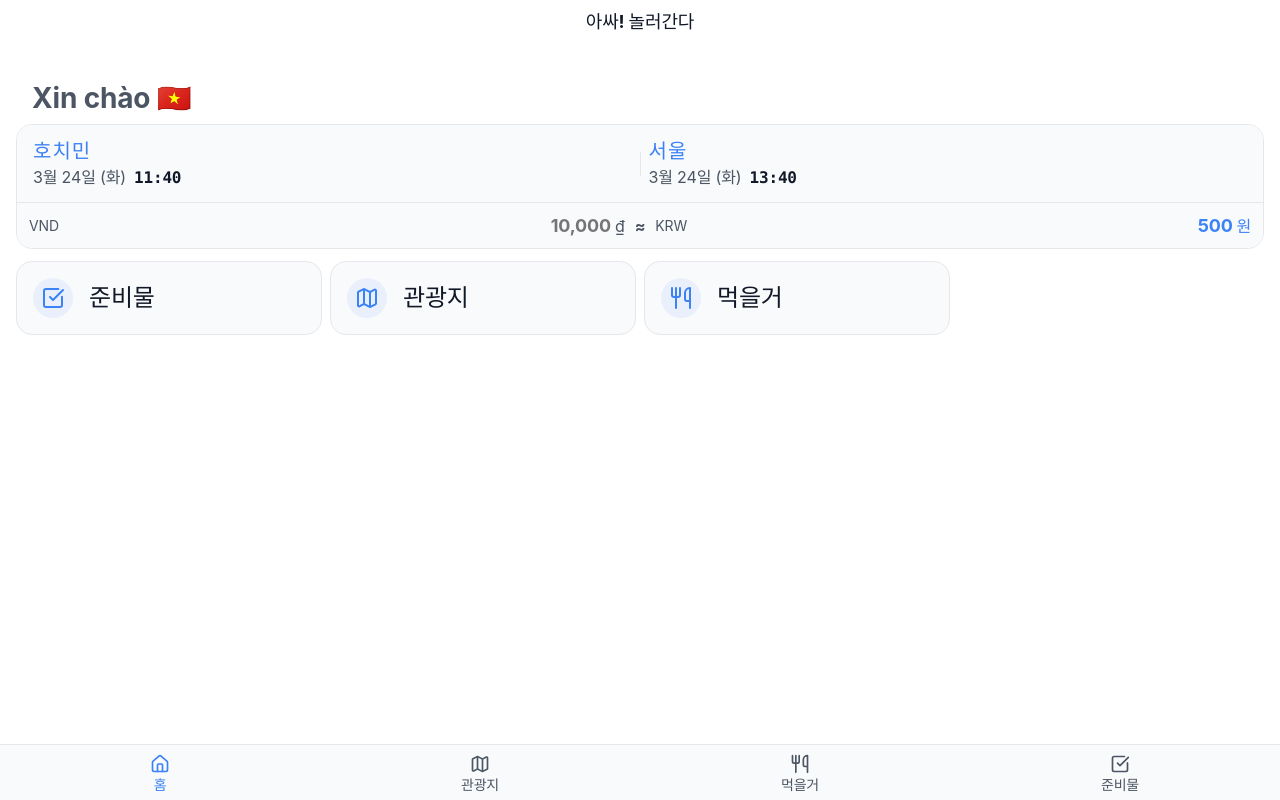
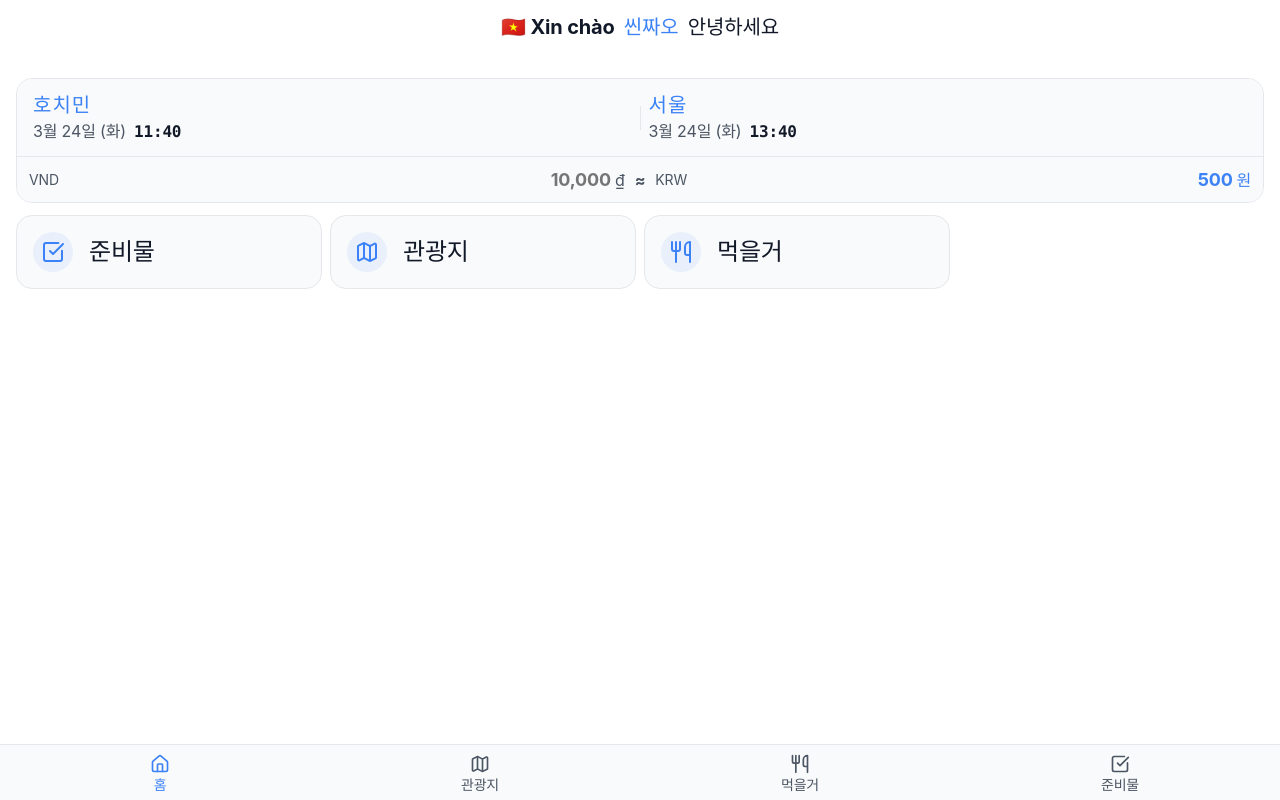
Before and after one commit to gowildyj/guidebook, a React (Vite) app: page /#/ in a window 1280 px wide. Built offline with nearby package versions, Linux system fonts and the light colour scheme.

Commit message:
top header edit

```diff
--- a/src/components/Layout/MainLayout.jsx
+++ b/src/components/Layout/MainLayout.jsx
@@ -13,7 +13,7 @@ import { tripData } from "@/data";
 import Navigation from "@/components/Layout/Navigation";
 
 const MainLayout = () => {
-  const { menuData } = tripData;
+  const { menuData, overview } = tripData;
 
   const { pathname } = useLocation();
   const navigate = useNavigate();
@@ -21,7 +21,14 @@ const MainLayout = () => {
   const isHome = pathname === "/";
   const currentMenu = menuData.find((item) => item.path === pathname);
 
-  const pageTitles = isHome ? "아싸! 놀러간다" : currentMenu?.title || "";
+  const titleStr = (
+    <>
+      {overview.hello}&nbsp;&nbsp;
+      <span className={styles.highlight}>{overview.hello2}</span>&nbsp;&nbsp;
+      {overview.helloKor}
+    </>
+  );
+  const pageTitles = isHome ? titleStr : currentMenu?.title || "";
 
   return (
     <div className={styles.appWrapper}>
--- a/src/components/Layout/MainLayout.module.css
+++ b/src/components/Layout/MainLayout.module.css
@@ -11,7 +11,7 @@
   display: flex;
   align-items: center;
   justify-content: space-between;
-  height: 20px;
+  height: 30px;
   padding: var(--padding-sm);
   background-color: var(--bg);
   /* border-bottom: 1px solid var(--border); */
@@ -31,10 +31,17 @@
   position: absolute;
   left: 50%;
   transform: translateX(-50%);
-  font-size: var(--font-md);
+  font-size: var(--font-lg);
   font-weight: var(--font-weight);
   color: var(--text-h);
-  /* margin: 0; */
+  margin: 0;
+  white-space: normal;
+  width: max-content;
+  max-width: 70%;
+}
+
+.highlight {
+  color: var(--accent);
 }
 
 .emptySpace {
--- a/src/data/trip/trip_2026_04_vn/overview.js
+++ b/src/data/trip/trip_2026_04_vn/overview.js
@@ -5,7 +5,9 @@ export const overview = {
   endDate: "2026-04-16",
   timeZone: "Asia/Ho_Chi_Minh",
   locationName: "호치민",
-  hello: "Xin chào 🇻🇳",
+  hello: "🇻🇳 Xin chào",
+  hello2: "씬짜오",
+  helloKor: "안녕하세요",
   currency: "VND",
   rate: 0.05,
   locale: "vi-VN",
--- a/src/pages/Home.jsx
+++ b/src/pages/Home.jsx
@@ -13,9 +13,9 @@ const Home = () => {
   return (
     <div className={styles.container}>
       <header className={styles.menuHeader}>
-        <h1 className={styles.menuTitle}>
+        {/* <h1 className={styles.menuTitle}>
           <span>{overview.hello}</span>
-        </h1>
+        </h1> */}
         <div className={styles.infoContainer}>
           <DualTime overview={overview} />
           <Currency overview={overview} />
--- a/src/pages/Home.module.css
+++ b/src/pages/Home.module.css
@@ -1,5 +1,5 @@
 .container {
-  padding: var(--padding-md);
+  padding: var(--padding-sm) var(--padding-md);
 }
 
 .menuContainer {
```
